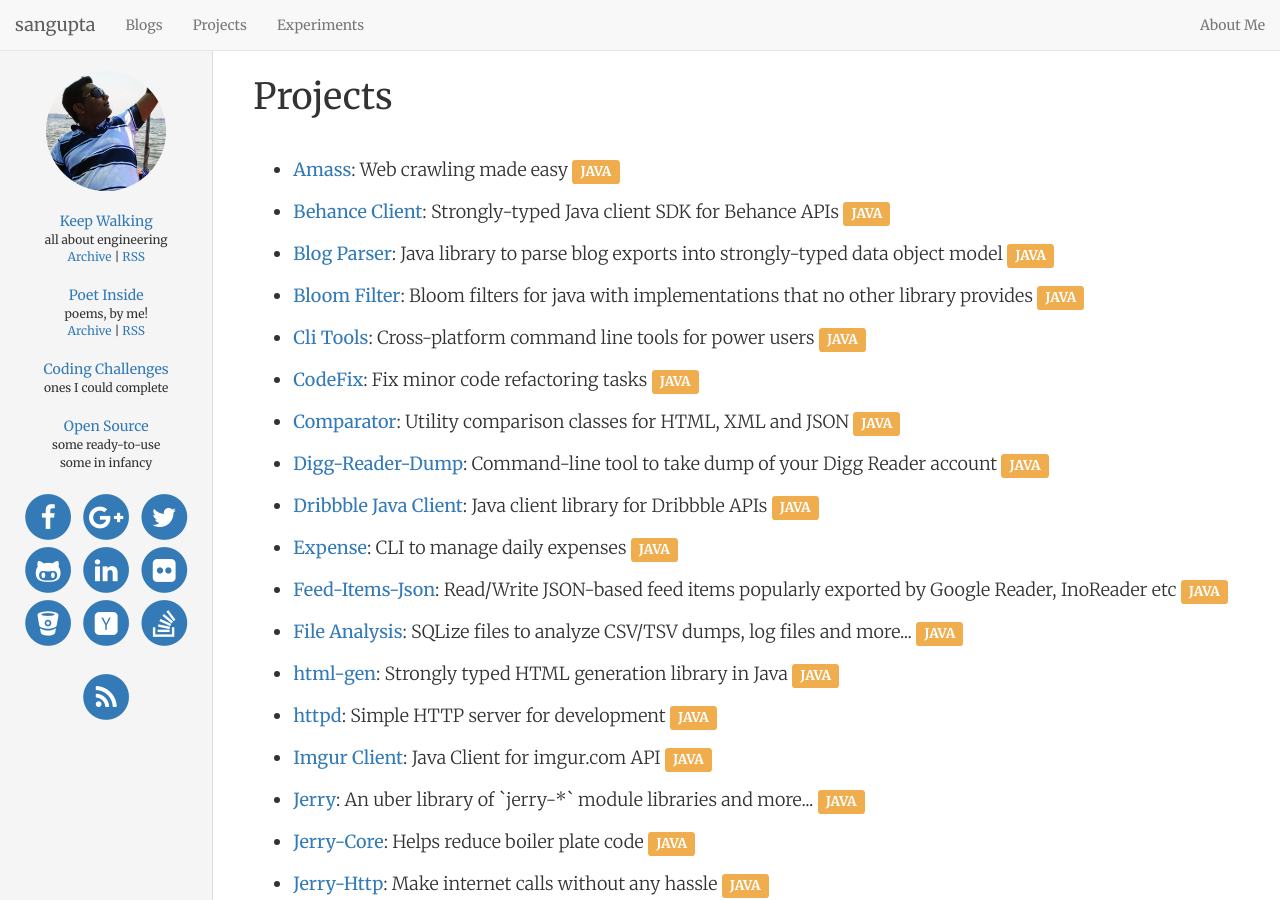
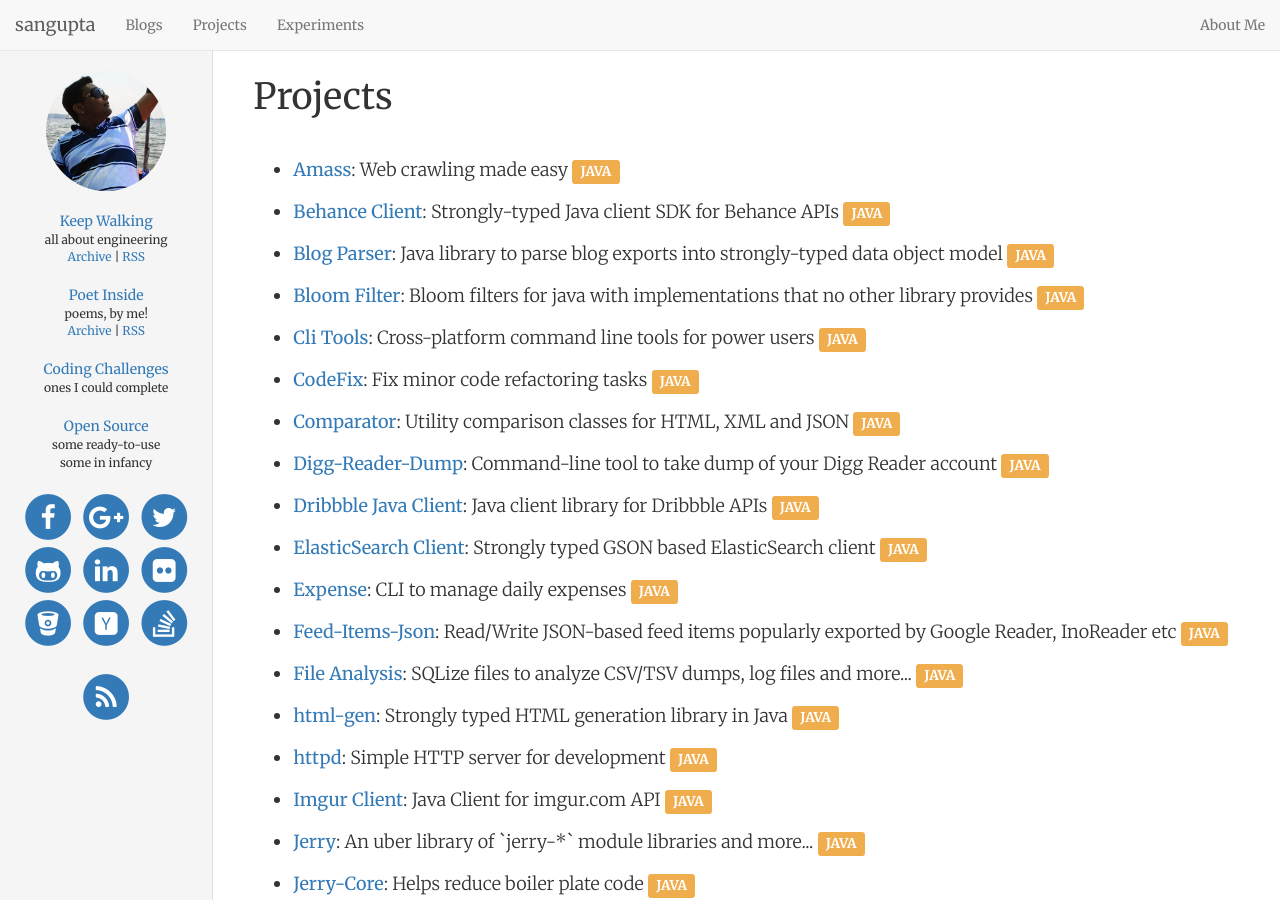
Before and after one commit to sangupta/sangupta.github.io, a Jekyll site: the page built from projects/index.md, in a window 1280 px wide and 900 px high. Built offline with Jekyll 4.4.1, drawn with Linux system fonts in a browser that asks for light colours; nearby versions of some CDN libraries; Markdown is read by kramdown in place of the engine named in the settings; comment, search, counter and statistics services are not loaded.

Commit message:
Added ESClient project

```diff
--- a/projects/index.md
+++ b/projects/index.md
@@ -73,6 +73,14 @@
 	<li>
 		<span class="name">
 			<a href="/projects/dribbble-java-client">Dribbble Java Client</a>: Java client library for Dribbble APIs
+		</span>
+
+		<span class="label label-warning">JAVA</span>
+	</li>
+
+	<li>
+		<span class="name">
+			<a href="/projects/esclient">ElasticSearch Client</a>: Strongly typed GSON based ElasticSearch client
 		</span>
 
 		<span class="label label-warning">JAVA</span>
```
